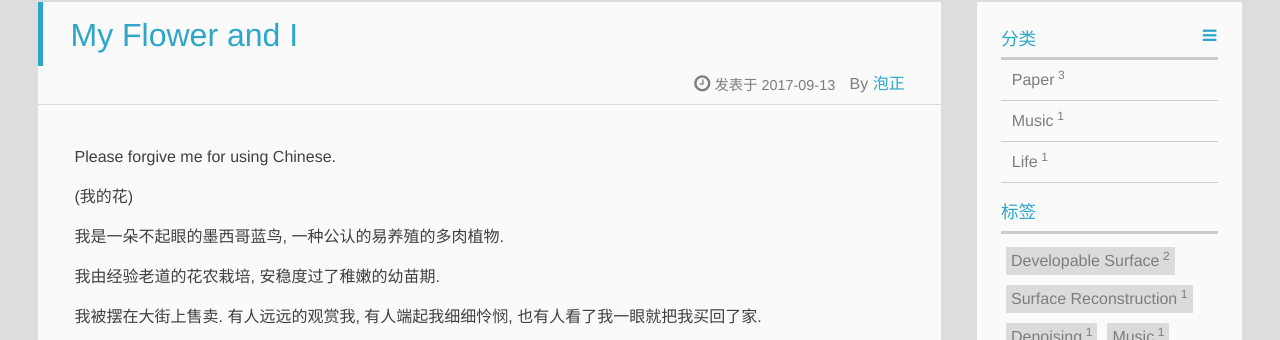
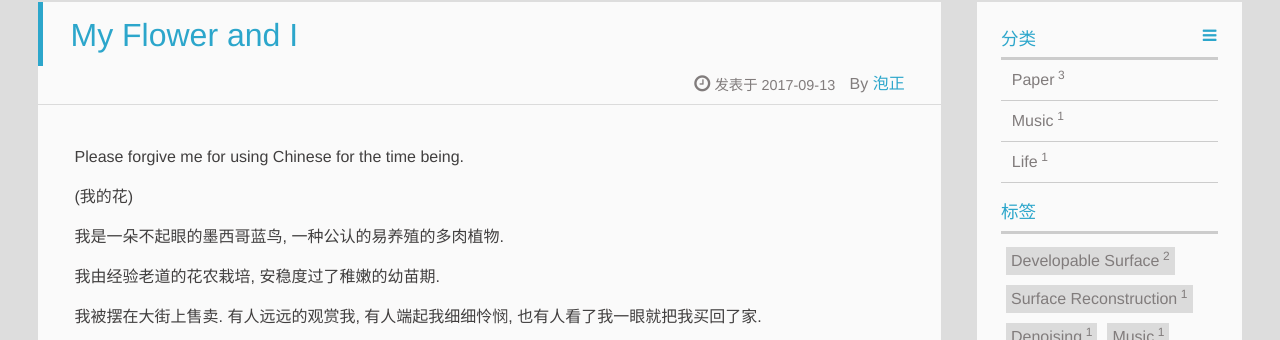
Before and after one commit to PAULYZHENG/paulyzheng.github.io, a Jekyll site: the page built from _posts/2017-09-13-My Flower and I.md, in a window 1280 px wide and 900 px high. Shown: the part 238-578 px from the top of the window. Built offline with Jekyll 4.4.1, drawn with Linux system fonts in a browser that asks for light colours; some of the changed text lies outside the part shown.

Commit message:
Update 2017-09-13-My Flower and I.md

```diff
--- a/_posts/2017-09-13-My Flower and I.md
+++ b/_posts/2017-09-13-My Flower and I.md
@@ -9,7 +9,7 @@ tags:
  - Personal Statement
 ---
 
-Please forgive me for using Chinese.
+Please forgive me for using Chinese for the time being.
 
 (我的花)
 
```
Also changed, not shown: other parts of _posts/2017-09-13-My Flower and I.md (+1 -1 lines).
